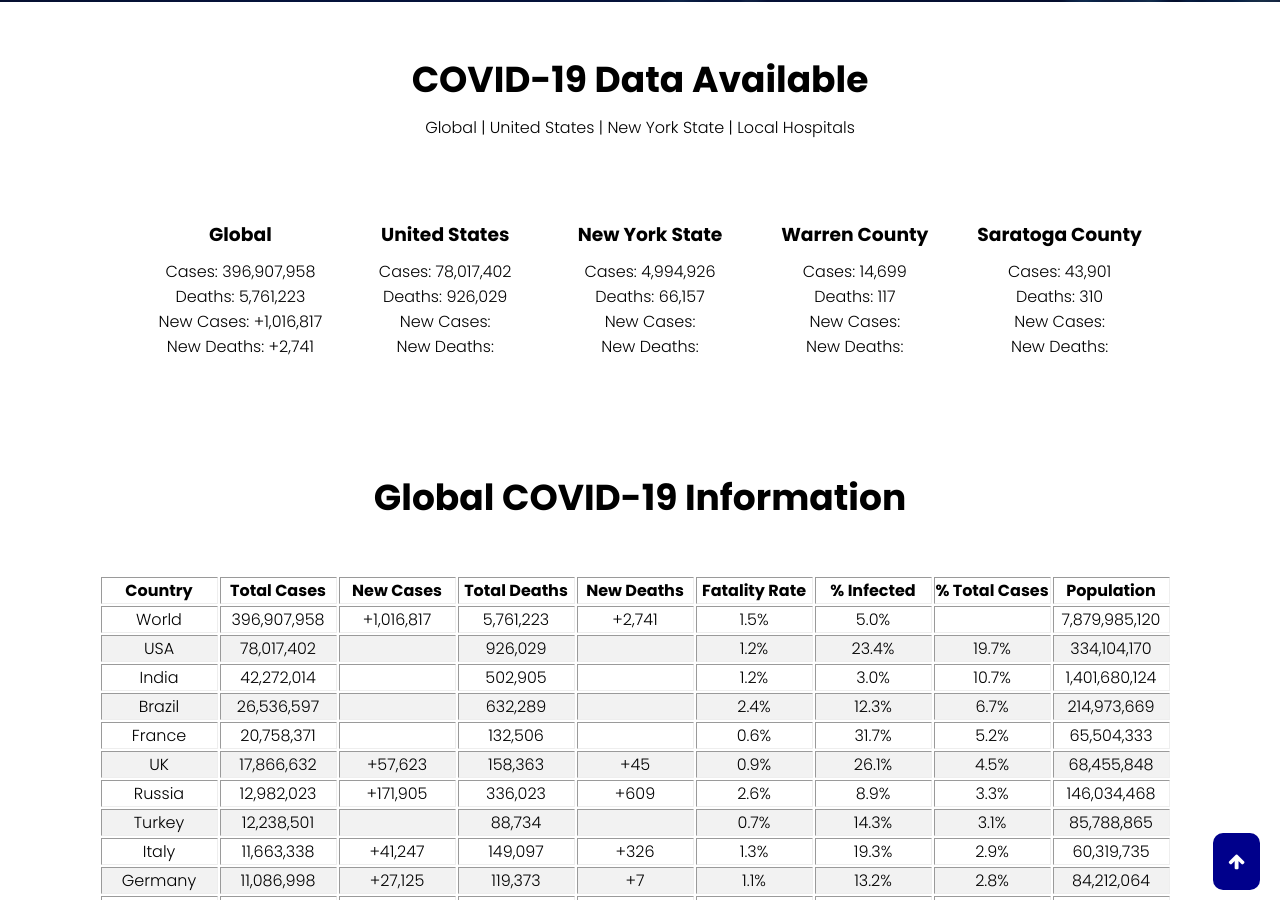
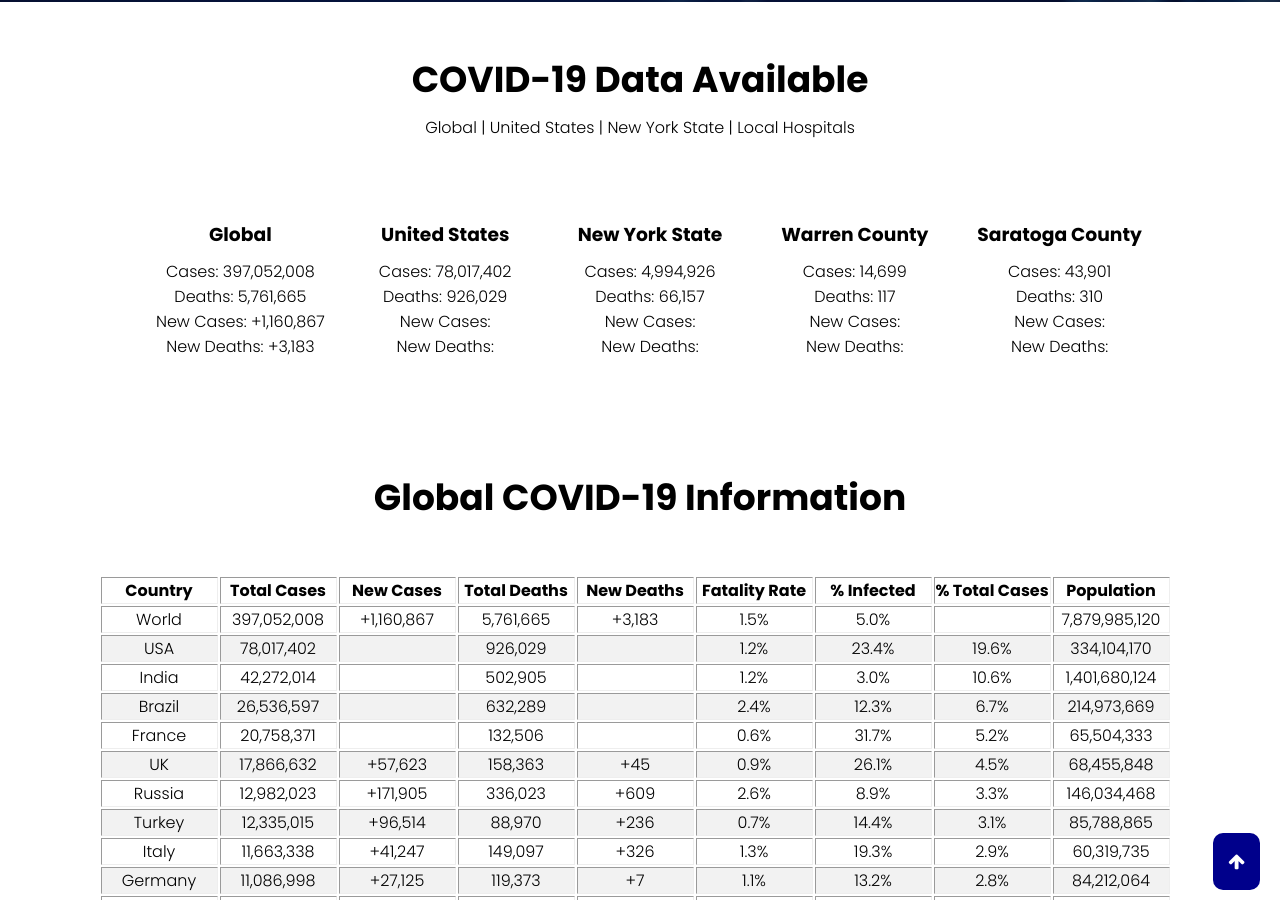
Before and after one commit to Pasin3ru/Tracking-COVID-19, a Jekyll site: the page built from index.html, in a window 1280 px wide and 900 px high, scrolled down 898 px. Built offline with Jekyll 4.4.1, drawn with Linux system fonts in a browser that asks for light colours.

Commit message:
update data

```diff
--- a/_data/world_total_data.json
+++ b/_data/world_total_data.json
@@ -1 +1 @@
-{"0":{"Total Cases: ":"396,907,958","Total Deaths: ":"5,761,223","New Cases: ":"+1,016,817","New Deaths: ":"+2,741"}}
+{"0":{"Total Cases: ":"397,052,008","Total Deaths: ":"5,761,665","New Cases: ":"+1,160,867","New Deaths: ":"+3,183"}}
--- a/_includes/hospital-tables/global_data.html
+++ b/_includes/hospital-tables/global_data.html
@@ -15,10 +15,10 @@
   <tbody>
     <tr>
       <td>World</td>
-      <td>396,907,958</td>
-      <td>+1,016,817</td>
-      <td>5,761,223</td>
-      <td>+2,741</td>
+      <td>397,052,008</td>
+      <td>+1,160,867</td>
+      <td>5,761,665</td>
+      <td>+3,183</td>
       <td>1.5%</td>
       <td>5.0%</td>
       <td></td>
@@ -32,7 +32,7 @@
       <td></td>
       <td>1.2%</td>
       <td>23.4%</td>
-      <td>19.7%</td>
+      <td>19.6%</td>
       <td>334,104,170</td>
     </tr>
     <tr>
@@ -43,7 +43,7 @@
       <td></td>
       <td>1.2%</td>
       <td>3.0%</td>
-      <td>10.7%</td>
+      <td>10.6%</td>
       <td>1,401,680,124</td>
     </tr>
     <tr>
@@ -92,12 +92,12 @@
     </tr>
     <tr>
       <td>Turkey</td>
-      <td>12,238,501</td>
-      <td></td>
-      <td>88,734</td>
-      <td></td>
+      <td>12,335,015</td>
+      <td>+96,514</td>
+      <td>88,970</td>
+      <td>+236</td>
       <td>0.7%</td>
-      <td>14.3%</td>
+      <td>14.4%</td>
       <td>3.1%</td>
       <td>85,788,865</td>
     </tr>
@@ -433,12 +433,12 @@
     </tr>
     <tr>
       <td>Greece</td>
-      <td>2,047,849</td>
-      <td></td>
-      <td>24,094</td>
-      <td></td>
+      <td>2,066,696</td>
+      <td>+18,847</td>
+      <td>24,210</td>
+      <td>+116</td>
       <td>1.2%</td>
-      <td>19.8%</td>
+      <td>20.0%</td>
       <td>0.5%</td>
       <td>10,341,682</td>
     </tr>
@@ -499,12 +499,12 @@
     </tr>
     <tr>
       <td>Jordan</td>
-      <td>1,330,107</td>
-      <td></td>
-      <td>13,320</td>
-      <td></td>
+      <td>1,351,733</td>
+      <td>+21,626</td>
+      <td>13,347</td>
+      <td>+27</td>
       <td>1.0%</td>
-      <td>12.8%</td>
+      <td>13.0%</td>
       <td>0.3%</td>
       <td>10,364,956</td>
     </tr>
@@ -543,10 +543,10 @@
     </tr>
     <tr>
       <td>Morocco</td>
-      <td>1,147,243</td>
-      <td></td>
-      <td>15,593</td>
-      <td></td>
+      <td>1,147,964</td>
+      <td>+721</td>
+      <td>15,617</td>
+      <td>+24</td>
       <td>1.4%</td>
       <td>3.1%</td>
       <td>0.3%</td>
@@ -565,10 +565,10 @@
     </tr>
     <tr>
       <td>Cuba</td>
-      <td>1,053,560</td>
-      <td></td>
-      <td>8,439</td>
-      <td></td>
+      <td>1,054,909</td>
+      <td>+1,349</td>
+      <td>8,443</td>
+      <td>+4</td>
       <td>0.8%</td>
       <td>9.3%</td>
       <td>0.3%</td>
@@ -818,10 +818,10 @@
     </tr>
     <tr>
       <td>Dominican Republic</td>
-      <td>562,613</td>
-      <td></td>
-      <td>4,325</td>
-      <td></td>
+      <td>563,657</td>
+      <td>+1,044</td>
+      <td>4,329</td>
+      <td>+4</td>
       <td>0.8%</td>
       <td>5.1%</td>
       <td>0.1%</td>
@@ -1049,10 +1049,10 @@
     </tr>
     <tr>
       <td>North Macedonia</td>
-      <td>278,182</td>
-      <td></td>
-      <td>8,578</td>
-      <td></td>
+      <td>278,872</td>
+      <td>+690</td>
+      <td>8,599</td>
+      <td>+21</td>
       <td>3.1%</td>
       <td>13.4%</td>
       <td>0.1%</td>
@@ -1180,6 +1180,17 @@
       <td>6,696,084</td>
     </tr>
     <tr>
+      <td>Luxembourg</td>
+      <td>168,988</td>
+      <td>+3,030</td>
+      <td>964</td>
+      <td>+6</td>
+      <td>0.6%</td>
+      <td>26.3%</td>
+      <td>0.0%</td>
+      <td>642,241</td>
+    </tr>
+    <tr>
       <td>Afghanistan</td>
       <td>166,924</td>
       <td>+637</td>
@@ -1191,17 +1202,6 @@
       <td>40,327,717</td>
     </tr>
     <tr>
-      <td>Luxembourg</td>
-      <td>165,958</td>
-      <td></td>
-      <td>958</td>
-      <td></td>
-      <td>0.6%</td>
-      <td>25.8%</td>
-      <td>0.0%</td>
-      <td>642,241</td>
-    </tr>
-    <tr>
       <td>Uganda</td>
       <td>162,308</td>
       <td>+35</td>
@@ -1280,10 +1280,10 @@
     </tr>
     <tr>
       <td>Jamaica</td>
-      <td>125,993</td>
-      <td></td>
-      <td>2,694</td>
-      <td></td>
+      <td>126,222</td>
+      <td>+229</td>
+      <td>2,698</td>
+      <td>+4</td>
       <td>2.1%</td>
       <td>4.2%</td>
       <td>0.0%</td>
```
